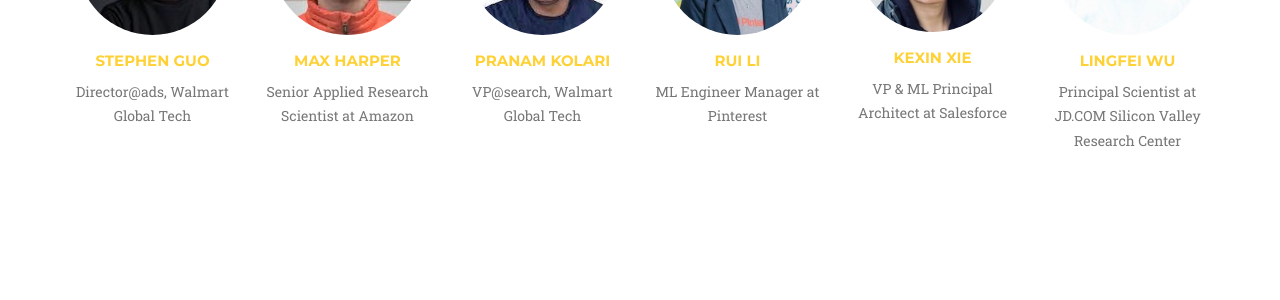
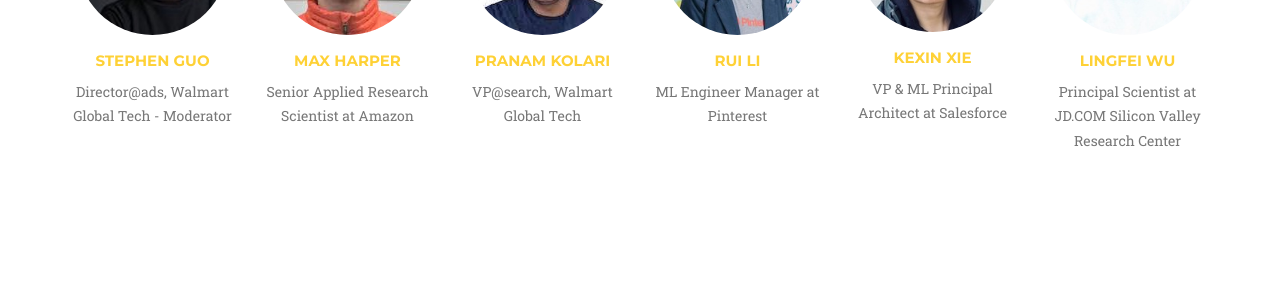
Before and after one commit to ISIR-eCom/ISIR-eCom.github.io, a Jekyll site: the page built from index.html, in a window 1280 px wide and 900 px high, scrolled down 8285 px. Shown: the part 178-478 px from the top of the window. Built offline with Jekyll 4.4.1, drawn with Linux system fonts in a browser that asks for light colours; some web fonts are replaced.

Commit message:
Update _config.yml

```diff
--- a/_config.yml
+++ b/_config.yml
@@ -63,7 +63,7 @@
 panel:
  - name: Stephen Guo
    pic: 1
-   position: Director@ads, Walmart Global Tech
+   position: Director@ads, Walmart Global Tech - Moderator
    url: https://www.linkedin.com/in/stephen-guo-34515347
 
  - name: Max Harper
```
